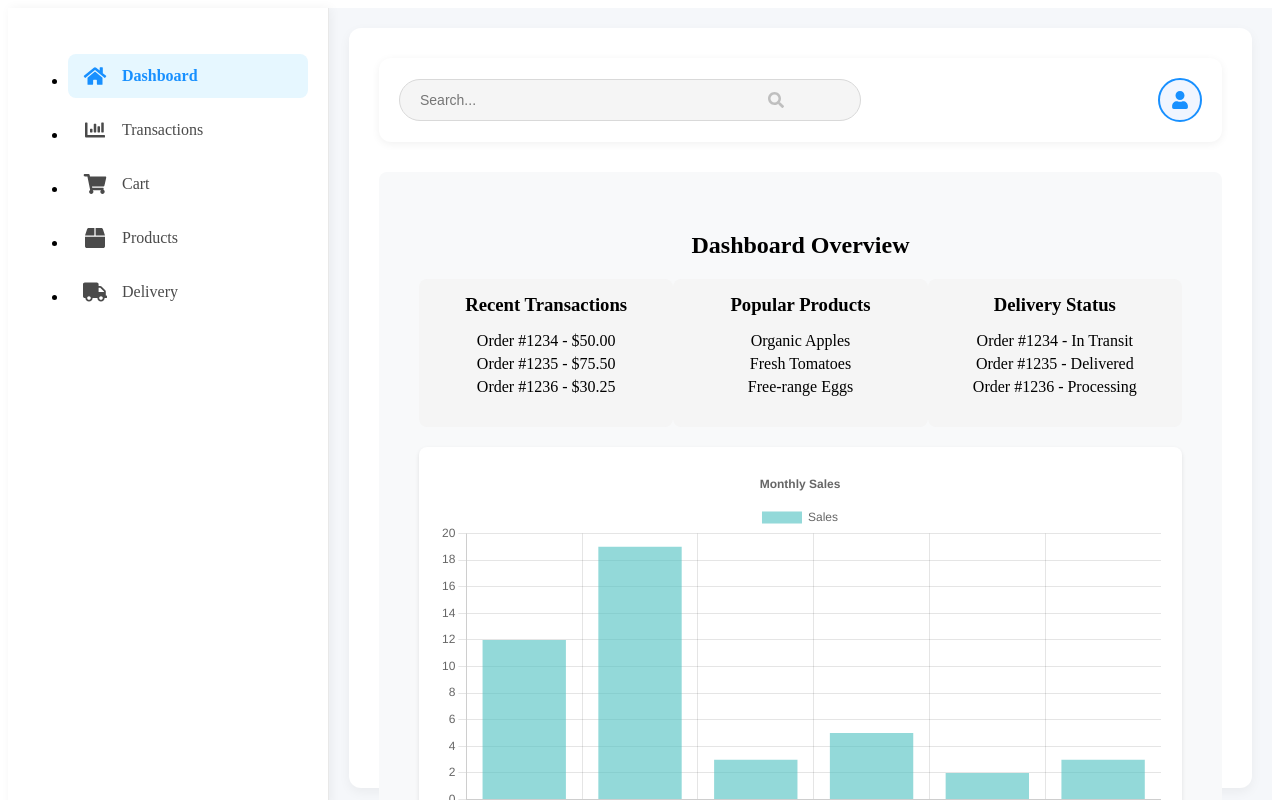
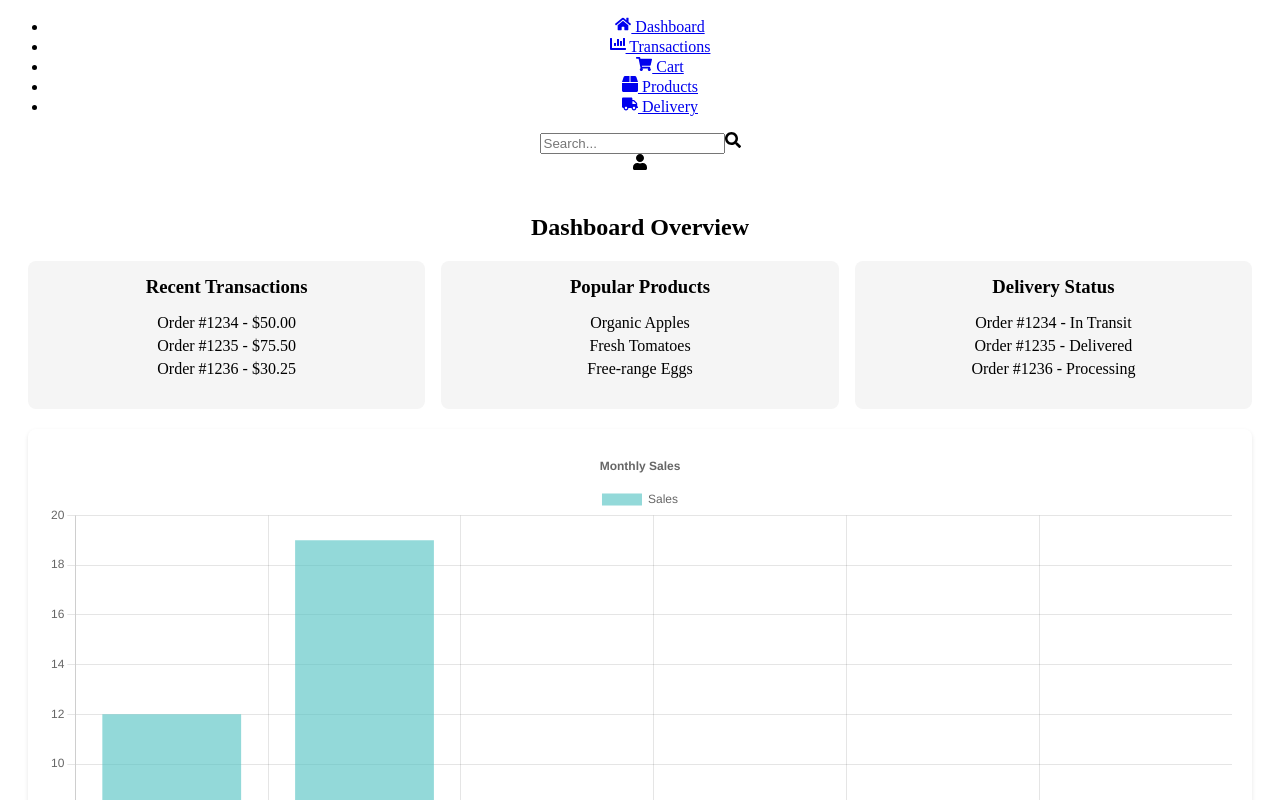
Before and after one commit to VishwamAI/AgriBridge, a React (Create React App) app in the folder src/growers-gate-frontend/: page /dashboard in a window 1280 px wide. Shown: the top 800 px of the page. Built offline with nearby package versions, Linux system fonts and the light colour scheme; the HTML template or start-up script is replaced by a standard one.

Commit message:
Update Dashboard.module.css

```diff
--- a/src/growers-gate-frontend/src/components/Dashboard.module.css
+++ b/src/growers-gate-frontend/src/components/Dashboard.module.css
@@ -1,161 +1,37 @@
-.dashboard {
-  display: flex;
-  height: 100vh;
-  background-color: #f5f7fa;
+.dashboardOverview {
+  padding: 20px;
 }
 
-.sidebar {
-  width: 280px;
-  background-color: #ffffff;
-  padding: 30px 20px;
-  box-shadow: 2px 0 10px rgba(0, 0, 0, 0.05);
-  border-right: 1px solid #e8e8e8;
+.quickAccessWidgets {
+  display: flex;
+  justify-content: space-between;
+  margin-bottom: 20px;
 }
 
-.sidebarNav {
+.widget {
+  background-color: #f5f5f5;
+  border-radius: 8px;
+  padding: 15px;
+  width: 30%;
+}
+
+.widget h3 {
+  margin-top: 0;
+  margin-bottom: 10px;
+}
+
+.widget ul {
   list-style-type: none;
   padding: 0;
 }
 
-.sidebarNav li {
-  margin-bottom: 10px;
+.widget li {
+  margin-bottom: 5px;
 }
 
-.sidebarNav a {
-  display: flex;
-  align-items: center;
-  color: #4a4a4a;
-  text-decoration: none;
-  font-size: 16px;
-  font-weight: 500;
-  padding: 12px 15px;
-  border-radius: 8px;
-  transition: all 0.3s ease;
-}
-
-.sidebarNav a:hover {
-  background-color: #f0f5ff;
-  color: #1890ff;
-}
-
-.sidebarNav a.active {
-  background-color: #e6f7ff;
-  color: #1890ff;
-  font-weight: 600;
-}
-
-.icon {
-  margin-right: 15px;
-  font-size: 20px;
-  width: 24px;
-  text-align: center;
-}
-
-.mainContent {
-  flex-grow: 1;
-  padding: 30px;
+.chartContainer {
   background-color: #ffffff;
-  border-radius: 12px;
-  margin: 20px;
-  box-shadow: 0 4px 12px rgba(0, 0, 0, 0.05);
-}
-
-.header {
-  display: flex;
-  justify-content: space-between;
-  align-items: center;
-  margin-bottom: 30px;
-  padding: 20px;
-  background-color: #ffffff;
-  border-radius: 12px;
-  box-shadow: 0 2px 8px rgba(0, 0, 0, 0.06);
-}
-
-.searchBar {
-  flex-grow: 1;
-  margin-right: 20px;
-  position: relative;
-  max-width: 400px;
-}
-
-.searchBar input {
-  width: 100%;
-  padding: 12px 40px 12px 20px;
-  border: 1px solid #d9d9d9;
-  border-radius: 30px;
-  font-size: 14px;
-  transition: all 0.3s ease;
-  background-color: #f5f5f5;
-}
-
-.searchBar input:focus {
-  outline: none;
-  border-color: #40a9ff;
-  box-shadow: 0 0 0 2px rgba(24, 144, 255, 0.2);
-  background-color: #ffffff;
-}
-
-.searchIcon {
-  position: absolute;
-  right: 15px;
-  top: 50%;
-  transform: translateY(-50%);
-  color: #bfbfbf;
-  transition: color 0.3s ease;
-}
-
-.searchBar:hover .searchIcon,
-.searchBar input:focus + .searchIcon {
-  color: #40a9ff;
-}
-
-.userProfile {
-  width: 40px;
-  height: 40px;
-  border-radius: 50%;
-  background-color: #f0f5ff;
-  display: flex;
-  align-items: center;
-  justify-content: center;
-  color: #1890ff;
-  font-size: 18px;
-  cursor: pointer;
-  transition: all 0.3s ease;
-  border: 2px solid #1890ff;
-}
-
-.userProfile:hover {
-  background-color: #1890ff;
-  color: #ffffff;
-}
-
-.statsContainer {
-  display: grid;
-  grid-template-columns: repeat(auto-fit, minmax(200px, 1fr));
-  gap: 20px;
-  margin-bottom: 30px;
-}
-
-.statCard {
-  background-color: #f8f9fa;
   border-radius: 8px;
   padding: 20px;
-  text-align: center;
+  box-shadow: 0 2px 4px rgba(0, 0, 0, 0.1);
 }
-
-.statCard h3 {
-  margin: 0;
-  font-size: 24px;
-  color: #007bff;
-}
-
-.statCard p {
-  margin: 5px 0 0;
-  color: #6c757d;
-}
-
-.contentArea {
-  background-color: #f8f9fa;
-  border-radius: 8px;
-  padding: 20px;
-}
```
